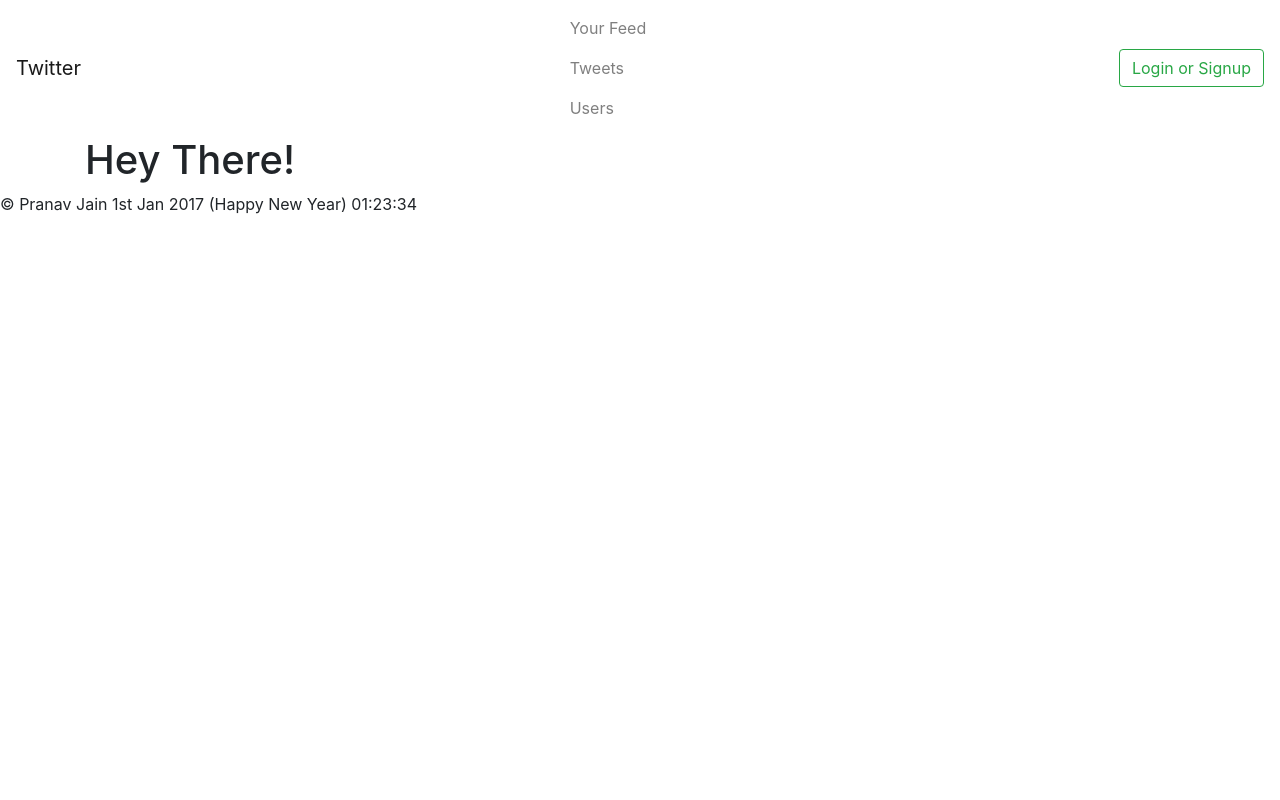
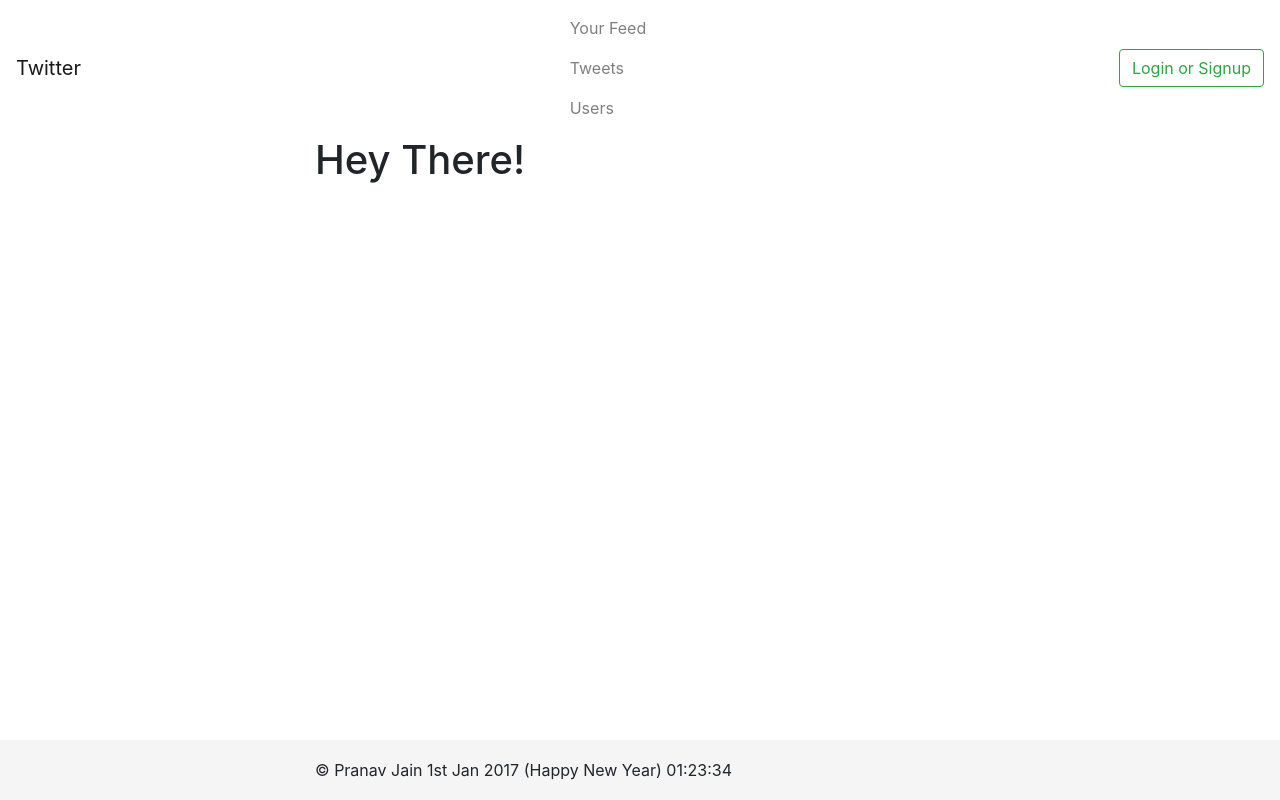
Before and after one commit to pranavj1001/TwitterClone, a PHP site: page /TwitterClone/ in a window 1280 px wide. Run offline with PHP 8.4, Linux system fonts and the light colour scheme; some libraries are stand-ins or nearby versions.

Commit message:
add css files for footer

```diff
--- a/views/footer.php
+++ b/views/footer.php
@@ -1,6 +1,8 @@
 
-    <footer>
-        <p>&copy; Pranav Jain 1st Jan 2017 (Happy New Year) 01:23:34 </p>
+    <footer class="footer">
+        <div class="container">
+            <p>&copy; Pranav Jain 1st Jan 2017 (Happy New Year) 01:23:34 </p>
+        </div>
     </footer>
 
 
--- /dev/null
+++ b/views/footerStyle.css
@@ -0,0 +1,30 @@
+/* Sticky footer styles
+-------------------------------------------------- */
+html {
+  position: relative;
+  min-height: 100%;
+}
+body {
+  /* Margin bottom by footer height */
+  margin-bottom: 60px;
+}
+.footer {
+  position: absolute;
+  bottom: 0;
+  width: 100%;
+  /* Set the fixed height of the footer here */
+  height: 60px;
+  line-height: 60px; /* Vertically center the text there */
+  background-color: #f5f5f5;
+}
+
+
+/* Custom page CSS
+-------------------------------------------------- */
+/* Not required for template or sticky footer method. */
+
+.container {
+  width: auto;
+  max-width: 680px;
+  padding: 0 15px;
+}
--- a/views/header.php
+++ b/views/header.php
@@ -8,6 +8,9 @@
 
     <!-- Bootstrap CSS -->
     <link rel="stylesheet" href="https://maxcdn.bootstrapcdn.com/bootstrap/4.0.0-alpha.5/css/bootstrap.min.css" integrity="sha384-AysaV+vQoT3kOAXZkl02PThvDr8HYKPZhNT5h/CXfBThSRXQ6jW5DO2ekP5ViFdi" crossorigin="anonymous">
+
+    <link rel="stylesheet" href="http://localhost/TwitterClone/views/footerStyle.css">
+
   </head>
   <body>
 
```
